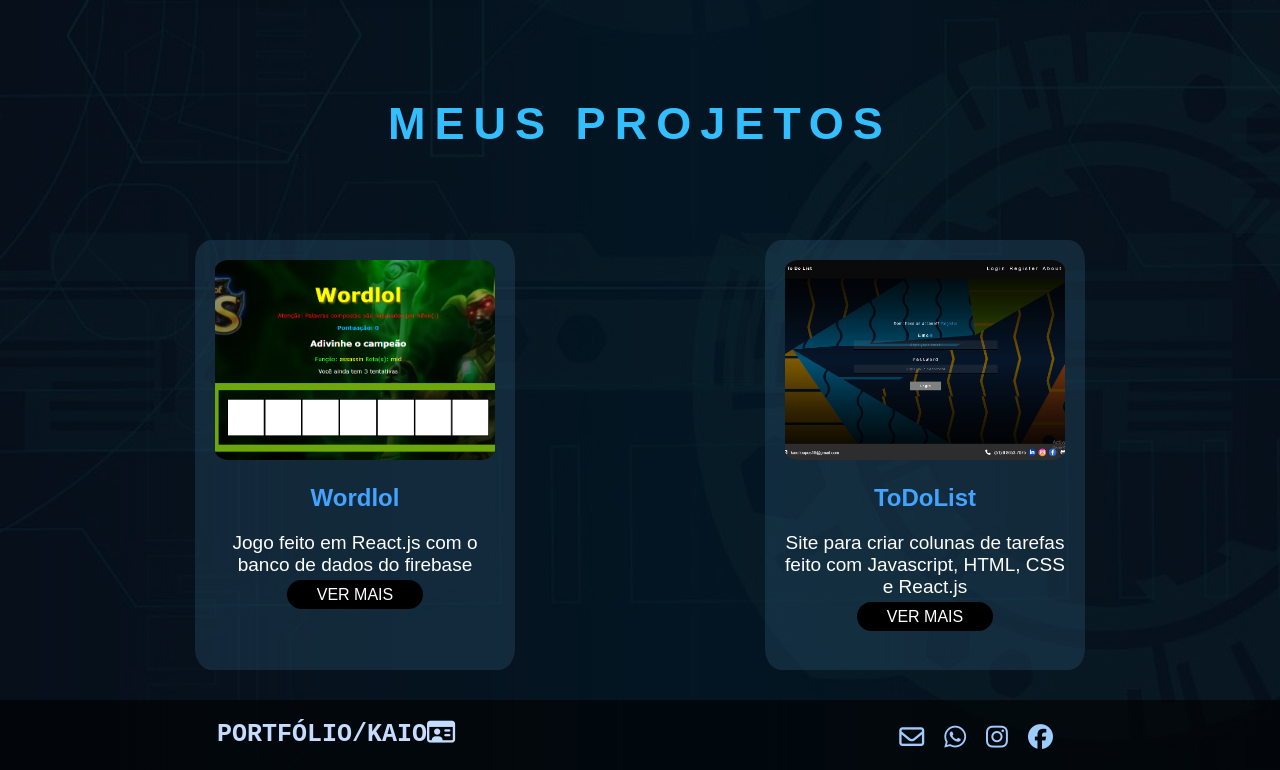
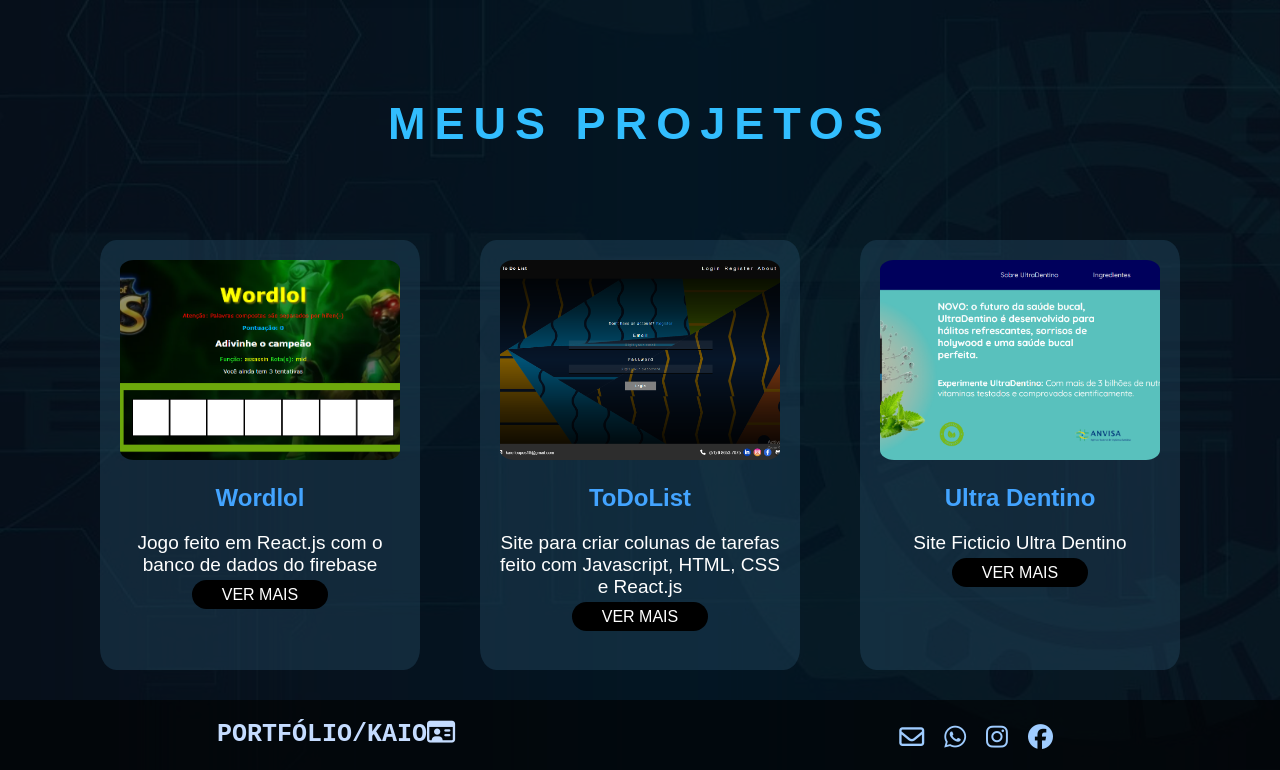
Before and after one commit to KaiooLopes/MeuPortfolio, a React (Create React App) app: page / in a window 1280 px wide. Shown: the part 777-1547 px from the top of the page. Built offline with nearby package versions, Linux system fonts and the light colour scheme; a web font is replaced by a local one.

Commit message:
Add Project

```diff
--- a/src/components/Projects/index.js
+++ b/src/components/Projects/index.js
@@ -5,6 +5,7 @@ import { ProjectsContainer } from "./styles";
 import ProjectDetail from "../ProjectDetail";
 import wordlol from "../../imgsProjetos/wordlol.png";
 import todolistonline from "../../imgsProjetos/todolistonline.png";
+import UltraDentino from "../../imgsProjetos/UltraDentino.png";
 
 /* HOOKS */
 import { useEffect } from "react";
@@ -38,6 +39,12 @@ const Projects = () => {
           }
           link={"https://todolistonlinee.netlify.app/"}
         />
+        <ProjectDetail
+          img={UltraDentino}
+          title={"Ultra Dentino"}
+          subtitle={"Site Ficticio Ultra Dentino"}
+          link={"https://ultradentino.netlify.app/"}
+        />
       </section>
     </ProjectsContainer>
   );
```
Also changed, not shown: src/imgsProjetos/UltraDentino.png (added).
